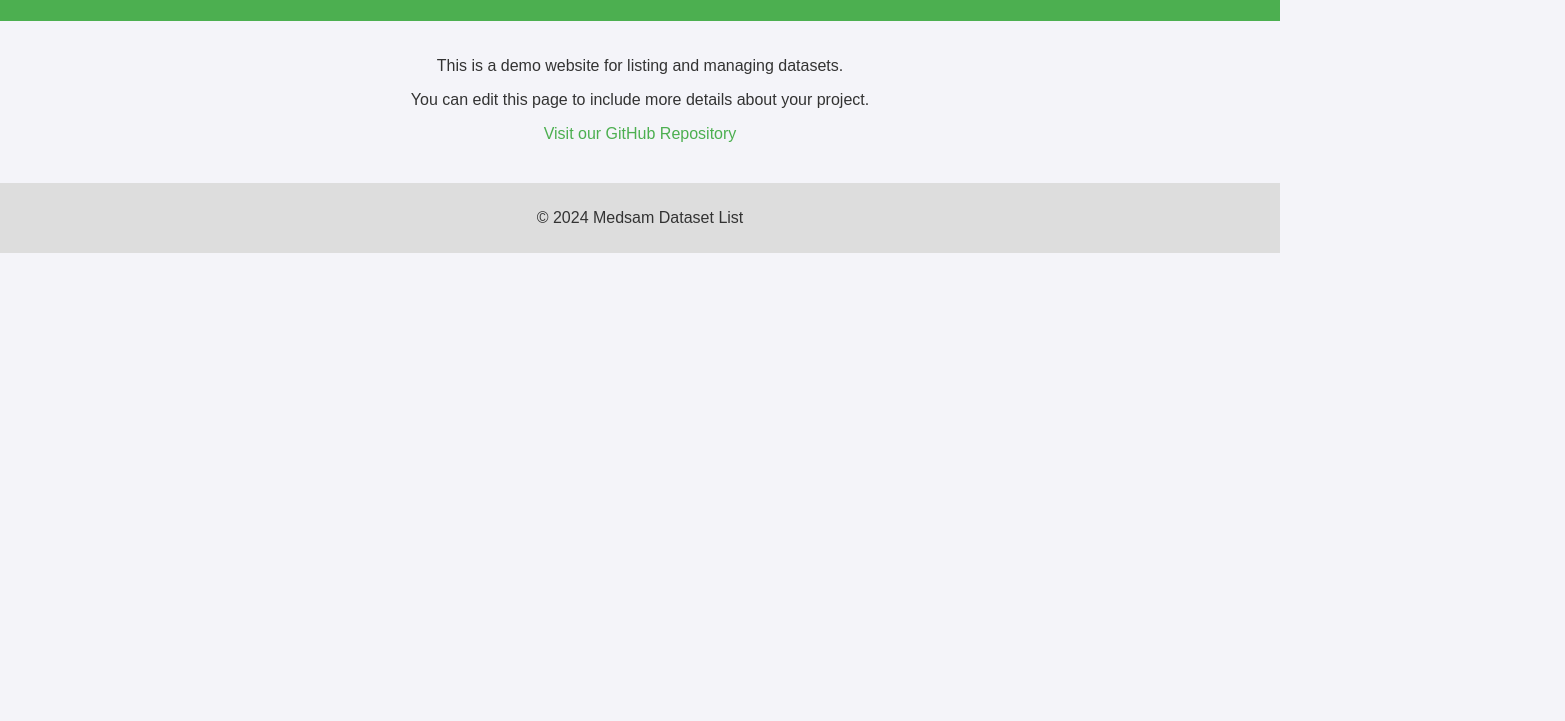
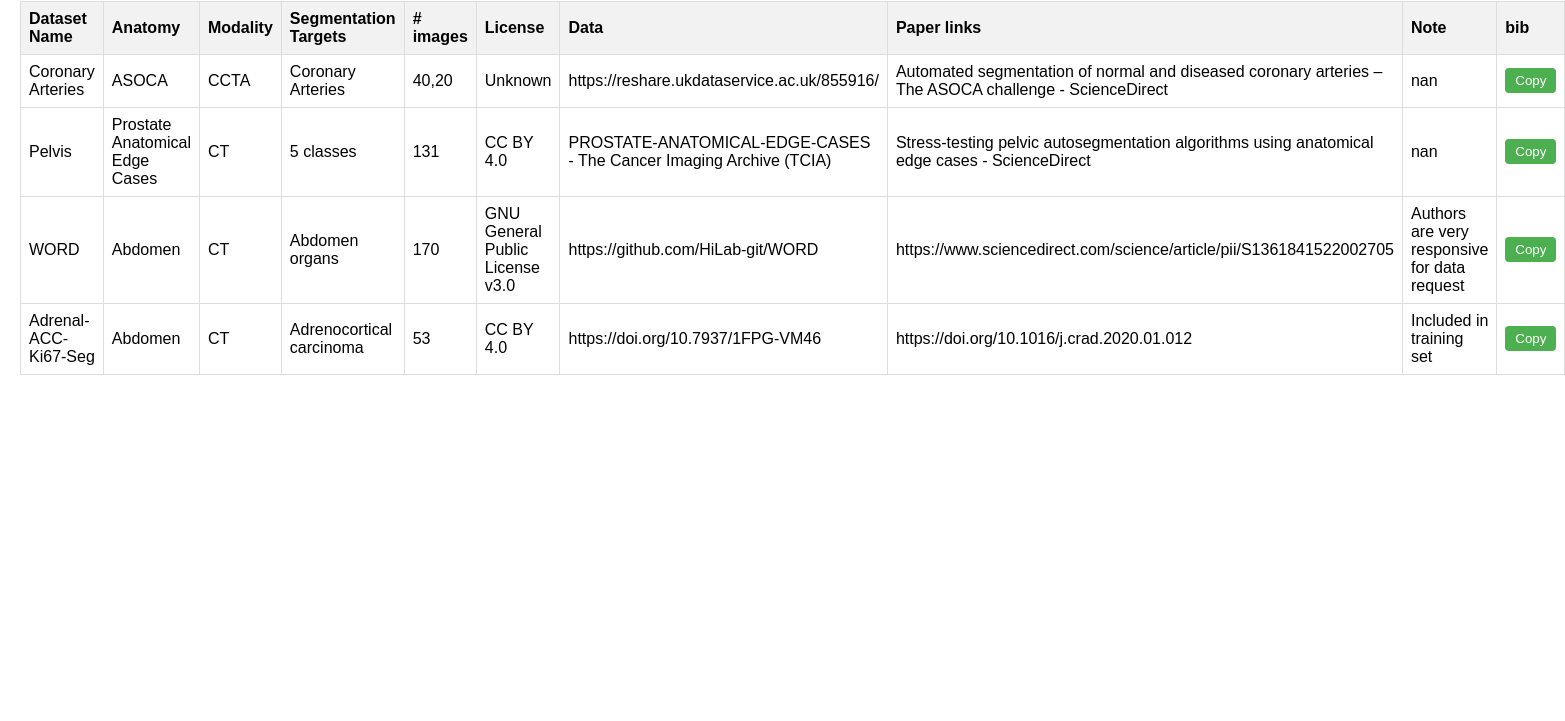
Before and after one commit to medsam-datasetlist/medsam-datasetlist.github.io, a plain HTML site: page index.html in a window 1280 px wide. Shown: the part 79-800 px from the top of the page, 1565 px wide, since content can reach past the window. Drawn offline with Linux system fonts and the light colour scheme.

Commit message:
Update index.html

```diff
--- a/index.html
+++ b/index.html
@@ -1,54 +1,93 @@
+
 <!DOCTYPE html>
 <html lang="zh-CN">
 <head>
     <meta charset="UTF-8">
     <meta name="viewport" content="width=device-width, initial-scale=1.0">
-    <title>Welcome to Medsam Dataset List</title>
+    <title>Dataset Table</title>
     <style>
         body {
             font-family: Arial, sans-serif;
-            margin: 0;
-            padding: 0;
-            background-color: #f4f4f9;
-            color: #333;
+            margin: 20px;
         }
-        header {
+        table {
+            border-collapse: collapse;
+            width: 100%;
+            margin-bottom: 20px;
+        }
+        th, td {
+            border: 1px solid #ddd;
+            padding: 8px;
+            text-align: left;
+        }
+        th {
+            background-color: #f2f2f2;
+        }
+        .copy-button {
             background-color: #4CAF50;
             color: white;
-            padding: 10px 20px;
-            text-align: center;
+            border: none;
+            padding: 5px 10px;
+            cursor: pointer;
+            border-radius: 4px;
         }
-        main {
-            padding: 20px;
-            text-align: center;
-        }
-        footer {
-            margin-top: 20px;
-            text-align: center;
-            padding: 10px;
-            background-color: #ddd;
-            color: #333;
-        }
-        a {
-            color: #4CAF50;
-            text-decoration: none;
-        }
-        a:hover {
-            text-decoration: underline;
+        .copy-button:hover {
+            background-color: #45a049;
         }
     </style>
 </head>
 <body>
-    <header>
-        <h1>Welcome to Medsam Dataset List</h1>
-    </header>
-    <main>
-        <p>This is a demo website for listing and managing datasets.</p>
-        <p>You can edit this page to include more details about your project.</p>
-        <a href="https://github.com/Medsam-DatasetList">Visit our GitHub Repository</a>
-    </main>
-    <footer>
-        <p>&copy; 2024 Medsam Dataset List</p>
-    </footer>
+    <h1>Dataset Table</h1>
+    <table>
+        <thead>
+            <tr>
+                <th>Dataset Name</th><th>Anatomy</th><th>Modality</th><th>Segmentation Targets</th><th># images</th><th>License</th><th>Data</th><th>Paper links</th><th>Note</th><th>bib</th>
+            </tr>
+        </thead>
+        <tbody>
+            <tr><td>Coronary Arteries</td><td>ASOCA</td><td>CCTA</td><td>Coronary Arteries</td><td>40,20</td><td>Unknown</td><td>https://reshare.ukdataservice.ac.uk/855916/</td><td>Automated segmentation of normal and diseased coronary arteries – The ASOCA challenge - ScienceDirect</td><td>nan</td><td><button class="copy-button" onclick="copyToClipboard('@article{gharleghi2022automated,
+  title={Automated segmentation of normal and diseased coronary arteries--the asoca challenge},
+  author={Gharleghi, Ramtin and Adikari, Dona and Ellenberger, Katy and Ooi, Sze-Yuan and Ellis, Chris and Chen, Chung-Ming and Gao, Ruochen and He, Yuting and Hussain, Raabid and Lee, Chia-Yen and others},
+  journal={Computerized Medical Imaging and Graphics},
+  volume={97},
+  pages={102049},
+  year={2022},
+  publisher={Elsevier}
+}')">Copy</button></td></tr><tr><td>Pelvis</td><td>Prostate Anatomical Edge Cases</td><td>CT</td><td>5 classes</td><td>131</td><td>CC BY 4.0</td><td>PROSTATE-ANATOMICAL-EDGE-CASES - The Cancer Imaging Archive (TCIA)</td><td>Stress-testing pelvic autosegmentation algorithms using anatomical edge cases - ScienceDirect</td><td>nan</td><td><button class="copy-button" onclick="copyToClipboard('@article{kanwar2023stress,
+  title={Stress-testing pelvic autosegmentation algorithms using anatomical edge cases},
+  author={Kanwar, Aasheesh and Merz, Brandon and Claunch, Cheryl and Rana, Shushan and Hung, Arthur and Thompson, Reid F},
+  journal={Physics and Imaging in Radiation Oncology},
+  volume={25},
+  pages={100413},
+  year={2023},
+  publisher={Elsevier}
+}')">Copy</button></td></tr><tr><td>WORD</td><td>Abdomen</td><td>CT</td><td>Abdomen organs</td><td>170</td><td>GNU General Public License v3.0</td><td>https://github.com/HiLab-git/WORD</td><td>https://www.sciencedirect.com/science/article/pii/S1361841522002705</td><td>Authors are very responsive for data request</td><td><button class="copy-button" onclick="copyToClipboard('@article{luo2022word,
+  title={WORD: A large scale dataset, benchmark and clinical applicable study for abdominal organ segmentation from CT image},
+  author={Luo, Xiangde and Liao, Wenjun and Xiao, Jianghong and Chen, Jieneng and Song, Tao and Zhang, Xiaofan and Li, Kang and Metaxas, Dimitris N and Wang, Guotai and Zhang, Shaoting},
+  journal={Medical Image Analysis},
+  volume={82},
+  pages={102642},
+  year={2022},
+  publisher={Elsevier}
+}')">Copy</button></td></tr><tr><td>Adrenal-ACC-Ki67-Seg</td><td>Abdomen</td><td>CT</td><td>Adrenocortical carcinoma</td><td>53</td><td>CC BY 4.0</td><td>https://doi.org/10.7937/1FPG-VM46</td><td>https://doi.org/10.1016/j.crad.2020.01.012</td><td>Included in training set</td><td><button class="copy-button" onclick="copyToClipboard('@article{ahmed2020radiomic,
+  title={Radiomic mapping model for prediction of Ki-67 expression in adrenocortical carcinoma},
+  author={Ahmed, AA and Elmohr, MM and Fuentes, D and Habra, MA and Fisher, SB and Perrier, ND and Zhang, M and Elsayes, KM},
+  journal={Clinical Radiology},
+  volume={75},
+  number={6},
+  pages={479--e17},
+  year={2020}
+}')">Copy</button></td></tr>
+        </tbody>
+    </table>
+    <script>
+        function copyToClipboard(content) {
+            navigator.clipboard.writeText(content).then(() => {
+                alert("Content copied to clipboard!");
+            }).catch(err => {
+                console.error("Copy failed: ", err);
+            });
+        }
+    </script>
 </body>
 </html>
```
